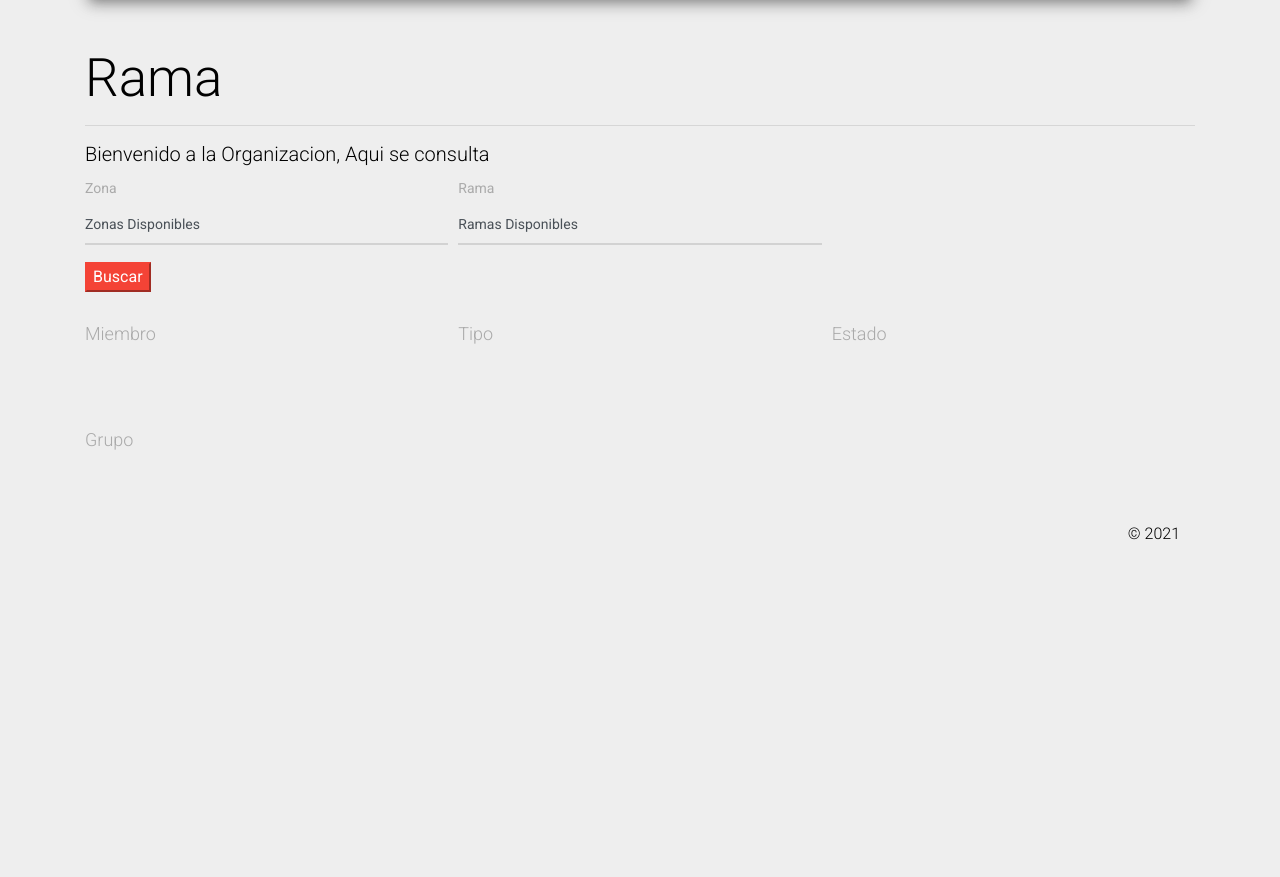
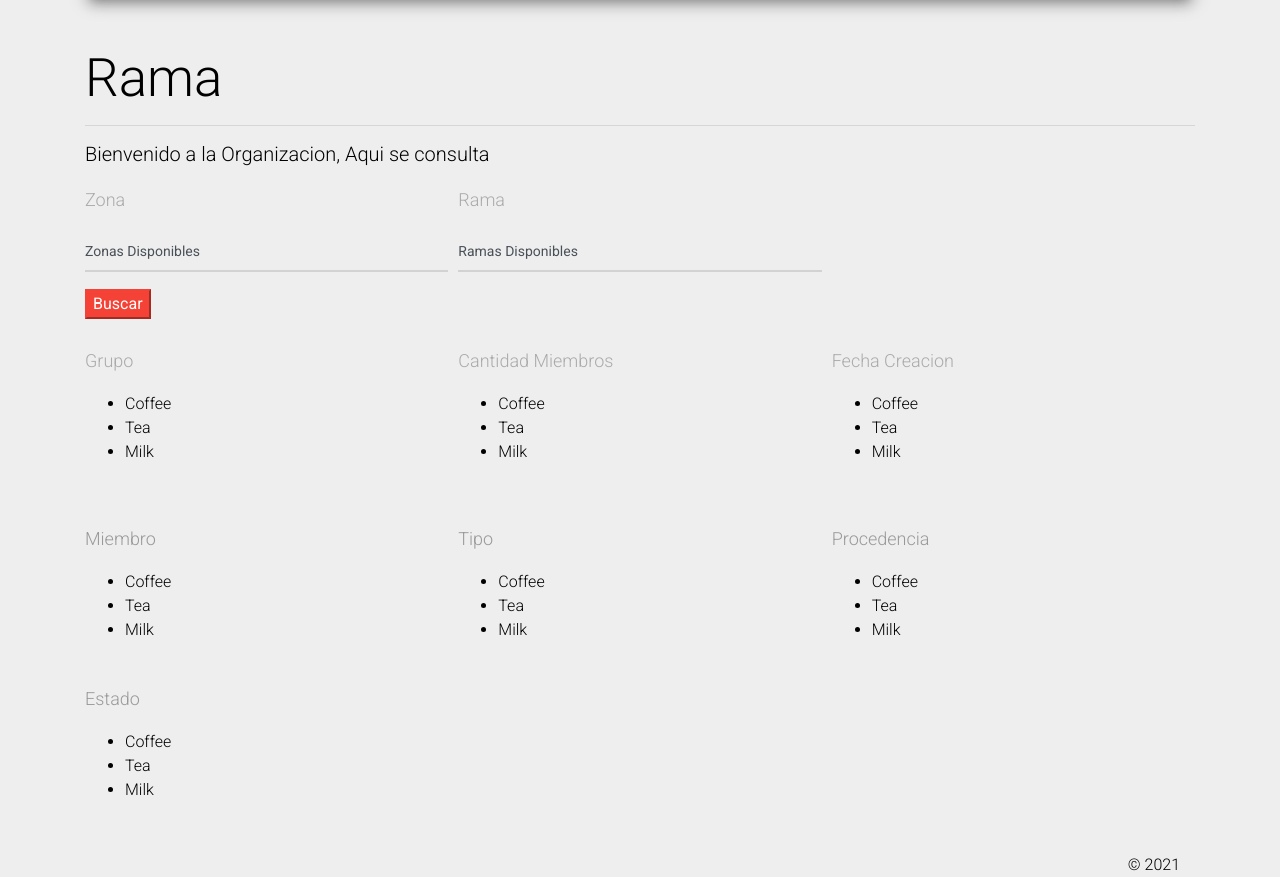
Before and after one commit to kmendex/ProyectoDisenoEq06, a Node server app: page /consultar/Rama in a window 1280 px wide. Shown: the part 70-947 px from the top of the page. Before the commit the page ends 800 px from the top, so only its background shows below. Run offline with Node 20, Linux system fonts and the light colour scheme; some libraries are stand-ins or nearby versions.

Commit message:
Canmbios en consultar y retrieve

```diff
--- a/GUI_HBS/public/js/retrieve.js
+++ b/GUI_HBS/public/js/retrieve.js
@@ -90,6 +90,26 @@ function cargarGrupos(selectInput) {
     for (index in gruposGlobales) {
         select1.options[select1.options.length] = new Option(gruposGlobales[index], index);
     }
+}
+
+function actualizarRamas(selectInput) {
+    var select1 = document.getElementById(selectInput);
+    var countOption = select1.options.length;
+
+    for (index = 1; index < countOption; index++) {
+        select1.remove(1);
+    }
+    select1.options[select1.options.length] = new Option("Prueba");
+}
+
+function actualizarGrupos(selectInput) {
+    var select1 = document.getElementById(selectInput);
+    var countOption = select1.options.length;
+
+    for (index = 1; index < countOption; index++) {
+        select1.remove(1);
+    }
+    select1.options[select1.options.length] = new Option("Prueba");
 }
 
 /* ---------------Organizacion--------------- */
--- a/GUI_HBS/views/consultar.hbs
+++ b/GUI_HBS/views/consultar.hbs
@@ -63,21 +63,27 @@
                 <form>
                     <div class="form-row">
                         <div class="form-group col-md-4">
-                            <label for="labelCRama_Miembro"><h4>Miembro</h4></label>
-                            <ul id="listCRama_Miembro">
-
+                            <label for="labelCCoordinacion_Miembro"><h4>Miembro</h4></label>
+                            <ul id="listCCoordinacion_Miembro">
+                                <li>Coffee</li>
+                                <li>Tea</li>
+                                <li>Milk</li>
                             </ul>
                         </div>
                         <div class="form-group col-md-4">
-                            <label for="labelCRama_Tipo"><h4>Tipo</h4></label>
-                            <ul id="listCRama_Tipo">
-
+                            <label for="labelCCoordinacion_Tipo"><h4>Tipo</h4></label>
+                            <ul id="listCCoordinacion_Tipo">
+                                <li>Coffee</li>
+                                <li>Tea</li>
+                                <li>Milk</li>
                             </ul>
                         </div>
                         <div class="form-group col-md-4">
-                            <label for="labelCRama_Estado"><h4>Estado</h4></label>
-                            <ul id="listCRama_Estado">
-
+                            <label for="labelCCoordinacion_Estado"><h4>Estado</h4></label>
+                            <ul id="listCCoordinacion_Estado">
+                                <li>Coffee</li>
+                                <li>Tea</li>
+                                <li>Milk</li>
                             </ul>
                         </div>
                     </div>
@@ -87,12 +93,12 @@
 
         {{#ifeq jerarquia.tipo "Zona"}}
             {{jerarquia.nombre}}
-            <body onload="cargarZonas()">
+            <body onload="cargarZonas('inputCZona_Zona')">
                 <form>
                     <div class="form-row">
                         <div class="form-group col-md-4">
-                            <label for="selectCZona">Zona</label>
-                            <select id="selectCZona" class="form-control">
+                            <label for="inputCZona_Zona"><h4>Zona</h4></label>
+                            <select id="inputCZona_Zona" class="form-control">
                                 <option selected>Zonas Disponibles</option>
                             </select>
                         </div>
@@ -106,24 +112,24 @@
                 <form>
                     <div class="form-row">
                         <div class="form-group col-md-4">
-                            <label class="bmd-label-floating" for="labelDZonaIdentificador">Ramas</label>
-                            <ul>
+                            <label for="listCZona_Rama"><h4>Ramas</h4></label>
+                            <ul id="listCZona_Rama">
                                 <li>Coffee</li>
                                 <li>Tea</li>
                                 <li>Milk</li>
                             </ul>
                         </div>
                         <div class="form-group col-md-4">
-                            <label class="bmd-label-floating" for="labelDZonaNombre">Cantidad Miembros</label>
-                            <ul>
+                            <label for="listCZona_CantMiembros"><h4>Cantidad Miembros</h4></label>
+                            <ul id="listCZona_CantMiembros">
                                 <li>Coffee</li>
                                 <li>Tea</li>
                                 <li>Milk</li>
                             </ul>
                         </div>
                         <div class="form-group col-md-4">
-                            <label class="bmd-label-floating" for="labelDZonaFecha">Fecha Creacion</label>
-                            <ul>
+                            <label for="listCZona_Creacion"><h4>Fecha Creacion</h4></label>
+                            <ul id="listCZona_Creacion">
                                 <li>Coffee</li>
                                 <li>Tea</li>
                                 <li>Milk</li>
@@ -132,24 +138,32 @@
                     </div>
                     <div class="form-row">
                         <div class="form-group col-md-4">
-                            <label class="bmd-label-floating" for="labelDZonaIdentificador">Miembros</label>
-                            <ul>
+                            <label for="listCZona_Mienbros"><h4>Miembros</h4></label>
+                            <ul id="listCZona_Miembro">
                                 <li>Coffee</li>
                                 <li>Tea</li>
                                 <li>Milk</li>
                             </ul>
                         </div>
                         <div class="form-group col-md-4">
-                            <label class="bmd-label-floating" for="labelDZonaNombre">Tipo</label>
-                            <ul>
+                            <label for="listCZona_Tipo"><h4>Tipo</h4></label>
+                            <ul id="listCZona_Tipo">
                                 <li>Coffee</li>
                                 <li>Tea</li>
                                 <li>Milk</li>
                             </ul>
                         </div>
                         <div class="form-group col-md-4">
-                            <label class="bmd-label-floating" for="labelDZonaFecha">Procedencia</label>
-                            <ul>
+                            <label for="listCZona_Procedencia"><h4>Procedencia</h4></label>
+                            <ul id="listCZona_Procedencia">
+                                <li>Coffee</li>
+                                <li>Tea</li>
+                                <li>Milk</li>
+                            </ul>
+                        </div>
+                        <div class="form-group col-md-4">
+                            <label for="listCZona_Estado"><h4>Estado</h4></label>
+                            <ul id="listCZona_Estado">
                                 <li>Coffee</li>
                                 <li>Tea</li>
                                 <li>Milk</li>
@@ -167,13 +181,13 @@
                 <form>
                     <div class="form-row">
                         <div class="form-group col-md-4">
-                            <label for="inputCRama_Zona">Zona</label>
-                            <select id="inputCRama_Zona" class="form-control">
+                            <label for="inputCRama_Zona"><h4>Zona</h4></label>
+                            <select id="inputCRama_Zona" class="form-control"  onchange="actualizarRamas('inputCRama_Rama')">
                                 <option selected>Zonas Disponibles</option>
                             </select>
                         </div>
                         <div class="form-group col-md-4">
-                            <label for="inputCRama_Rama">Rama</label>
+                            <label for="inputCRama_Rama"><h4>Rama</h4></label>
                             <select id="inputCRama_Rama" class="form-control">
                                 <option selected>Ramas Disponibles</option>
                             </select>
@@ -188,21 +202,27 @@
                 <form>
                     <div class="form-row">
                         <div class="form-group col-md-4">
-                            <label for="labelCRama_Miembro"><h4>Miembro</h4></label>
-                            <ul id="listCRama_Miembro">
-
+                            <label for="listCRama_Grupo"><h4>Grupo</h4></label>
+                            <ul id="listCRama_Grupo">
+                                <li>Coffee</li>
+                                <li>Tea</li>
+                                <li>Milk</li>
                             </ul>
                         </div>
                         <div class="form-group col-md-4">
-                            <label for="labelCRama_Tipo"><h4>Tipo</h4></label>
-                            <ul id="listCRama_Tipo">
-
+                            <label for="listCRama_CantMiembros"><h4>Cantidad Miembros</h4></label>
+                            <ul id="listCRama_CantMiembros">
+                                <li>Coffee</li>
+                                <li>Tea</li>
+                                <li>Milk</li>
                             </ul>
                         </div>
                         <div class="form-group col-md-4">
-                            <label for="labelCRama_Estado"><h4>Estado</h4></label>
-                            <ul id="listCRama_Estado">
-
+                            <label for="listCRama_Creacion"><h4>Fecha Creacion</h4></label>
+                            <ul id="listCRama_Creacion">
+                                <li>Coffee</li>
+                                <li>Tea</li>
+                                <li>Milk</li>
                             </ul>
                         </div>
                     </div>
@@ -210,9 +230,35 @@
                 <form>
                     <div class="form-row">
                         <div class="form-group col-md-4">
-                            <label for="labelCRama_Grupo"><h4>Grupo</h4></label>
-                            <ul id="listCRama_Grupo">
-
+                            <label class="bmd-label-floating" for="listCRama_Miembro"><h4>Miembro</h4></label>
+                            <ul id="listCRama_Miembro">
+                                <li>Coffee</li>
+                                <li>Tea</li>
+                                <li>Milk</li>
+                            </ul>
+                        </div>
+                        <div class="form-group col-md-4">
+                            <label class="bmd-label-floating" for="listCRama_Tipo"><h4>Tipo</h4></label>
+                            <ul id="listCRama_Tipo">
+                                <li>Coffee</li>
+                                <li>Tea</li>
+                                <li>Milk</li>
+                            </ul>
+                        </div>
+                        <div class="form-group col-md-4">
+                            <label class="bmd-label-floating" for="listCRama_Procedencia"><h4>Procedencia</h4></label>
+                            <ul id="listCRama_Procedencia">
+                                <li>Coffee</li>
+                                <li>Tea</li>
+                                <li>Milk</li>
+                            </ul>
+                        </div>
+                        <div class="form-group col-md-4">
+                            <label class="bmd-label-floating" for="listCRama_Estado"><h4>Estado</h4></label>
+                            <ul id="listCRama_Estado">
+                                <li>Coffee</li>
+                                <li>Tea</li>
+                                <li>Milk</li>
                             </ul>
                         </div>
                     </div>
@@ -226,19 +272,19 @@
                 <form>
                     <div class="form-row">
                         <div class="form-group col-md-4">
-                            <label for="inputCGrupo_Zona">Zona</label>
-                            <select id="inputCGrupo_Zona" class="form-control">
+                            <label for="inputCGrupo_Zona"><h4>Zona</h4></label>
+                            <select id="inputCGrupo_Zona" class="form-control" onchange="actualizarGrupos('inputCGrupo_Rama')">
                                 <option selected>Zonas Disponibles</option>
                             </select>
                         </div>
                         <div class="form-group col-md-4">
-                            <label for="inputCGrupo_Rama">Rama</label>
-                            <select id="inputCGrupo_Rama" class="form-control">
+                            <label for="inputCGrupo_Rama"><h4>Rama</h4></label>
+                            <select id="inputCGrupo_Rama" class="form-control" onchange="actualizarGrupos('inputCGrupo_Grupo')">
                                 <option selected>Ramas Disponibles</option>
                             </select>
                         </div>
                         <div class="form-group col-md-4">
-                            <label for="inputCGrupo_Grupo">Grupo</label>
+                            <label for="inputCGrupo_Grupo"><h4>Grupo</h4></label>
                             <select id="inputCGrupo_Grupo" class="form-control">
                                 <option selected>Grupos Disponibles</option>
                             </select>
@@ -253,21 +299,27 @@
                 <form>
                     <div class="form-row">
                         <div class="form-group col-md-4">
-                            <label for="labelCGrupo_Miembro"><h4>Miembro</h4></label>
+                            <label for="listCGrupo_Miembro"><h4>Miembro</h4></label>
                             <ul id="listCGrupo_Miembro">
-
+                                <li>Coffee</li>
+                                <li>Tea</li>
+                                <li>Milk</li>
                             </ul>
                         </div>
                         <div class="form-group col-md-4">
-                            <label for="labelCGrupo_Tipo"><h4>Tipo</h4></label>
+                            <label for="listCGrupo_Tipo"><h4>Tipo</h4></label>
                             <ul id="listCGrupo_Tipo">
-
+                                <li>Coffee</li>
+                                <li>Tea</li>
+                                <li>Milk</li>
                             </ul>
                         </div>
                         <div class="form-group col-md-4">
-                            <label for="labelCGrupo_Estado"><h4>Estado</h4></label>
+                            <label for="listCGrupo_Estado"><h4>Estado</h4></label>
                             <ul id="listCGrupo_Estado">
-
+                                <li>Coffee</li>
+                                <li>Tea</li>
+                                <li>Milk</li>
                             </ul>
                         </div>
                     </div>
@@ -280,56 +332,56 @@
             <form>
                 <div class="form-row">
                     <div class="form-group col-md-6">
-                        <label class="bmd-label-floating" for="inputCMiembroIdentificacion">ID Miembro</label>
+                        <label class="bmd-label-floating" for="inputCMiembroIdentificacion"><h4>ID Miembro</h4></label>
                         <input type="text" class="form-control" id="inputCMiembroIdentificacion">
                     </div>
                 </div>
                 <div class="row">
                     <div class="col-md-10">
-                        <button type="button" class="btnRol btn-danger" onclick="consultarMiembro()">Consultar</button>
+                        <button type="button" class="btnRol btn-danger" onclick="consultarMiembro()"><h4>Consultar</h4></button>
                     </div>
                 </div>
 
                 <div class="form-row">
                     <div class="form-group col-md-6">
-                        <label for="inputCMiembroNombre">Nombre</label>
+                        <label for="inputCMiembroNombre"><h4>Nombre</h4></label>
                         <input type="text" class="form-control" id="inputCMiembroNombre" disabled>
                     </div>
                 </div>
                 <div class="form-group">
-                    <label for="inputCMiembroApellido">Apellido</label>
+                    <label for="inputCMiembroApellido"><h4>Apellido</h4></label>
                     <input type="text" class="form-control" id="inputCMiembroApellido" disabled>
                 </div>
                 <div class="form-row">
                     <div class="form-group col-md-4">
-                        <label for="inputCMiembroCedula">Numero de Identificacion</label>
+                        <label for="inputCMiembroCedula"><h4>Numero de Identificacion</h4></label>
                         <input type="text" class="form-control" id="inputCMiembroCedula" disabled>
                     </div>
                     <div class="form-group col-md-4">
-                        <label for="inputCMiembroTelefono">Telefono</label>
+                        <label for="inputCMiembroTelefono"><h4>Telefono</h4></label>
                         <input type="text" class="form-control" id="inputCMiembroTelefono" disabled>
                     </div>
                     <div class="form-group col-md-4">
-                        <label for="inputCMiembroCorreo">Correo</label>
+                        <label for="inputCMiembroCorreo"><h4>Correo</h4></label>
                         <input type="email" class="form-control" id="inputCMiembroCorreo" disabled>
                     </div>
                 </div>
                 <div class="form-row">
                     <div class="form-group col-md-4">
-                        <label for="inputCMiembroProvincia">Provincia</label>
+                        <label for="inputCMiembroProvincia"><h4>Provincia</h4></label>
                         <input type="text" class="form-control" id="inputCMiembroProvincia" disabled>
                     </div>
                     <div class="form-group col-md-4">
-                        <label for="inputCMiembroCanton">Canton</label>
+                        <label for="inputCMiembroCanton"><h4>Canton</h4></label>
                         <input type="text" class="form-control" id="inputCMiembroCanton" disabled>
                     </div>
                     <div class="form-group col-md-4">
-                        <label for="inputCMiembroDistrito">Distrito</label>
+                        <label for="inputCMiembroDistrito"><h4>Distrito</h4></label>
                         <input type="text" class="form-control" id="inputCMiembroDistrito" disabled>
                     </div>
                 </div>
                 <div class="form-group">
-                    <label for="inputCMiembroOtra">Otras Señas</label>
+                    <label for="inputCMiembroOtra"><h4>Otras Señas</h4></label>
                     <input type="text" class="form-control" id="inputCMiembroOtra" disabled>
                 </div>
             </form>
```
